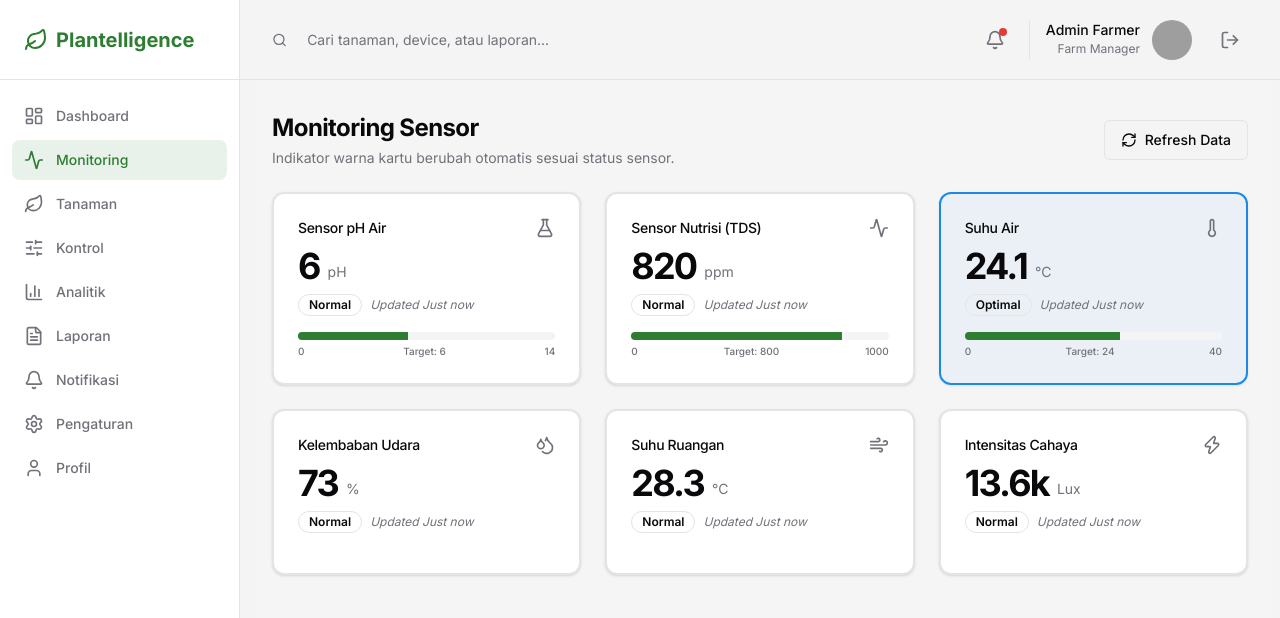
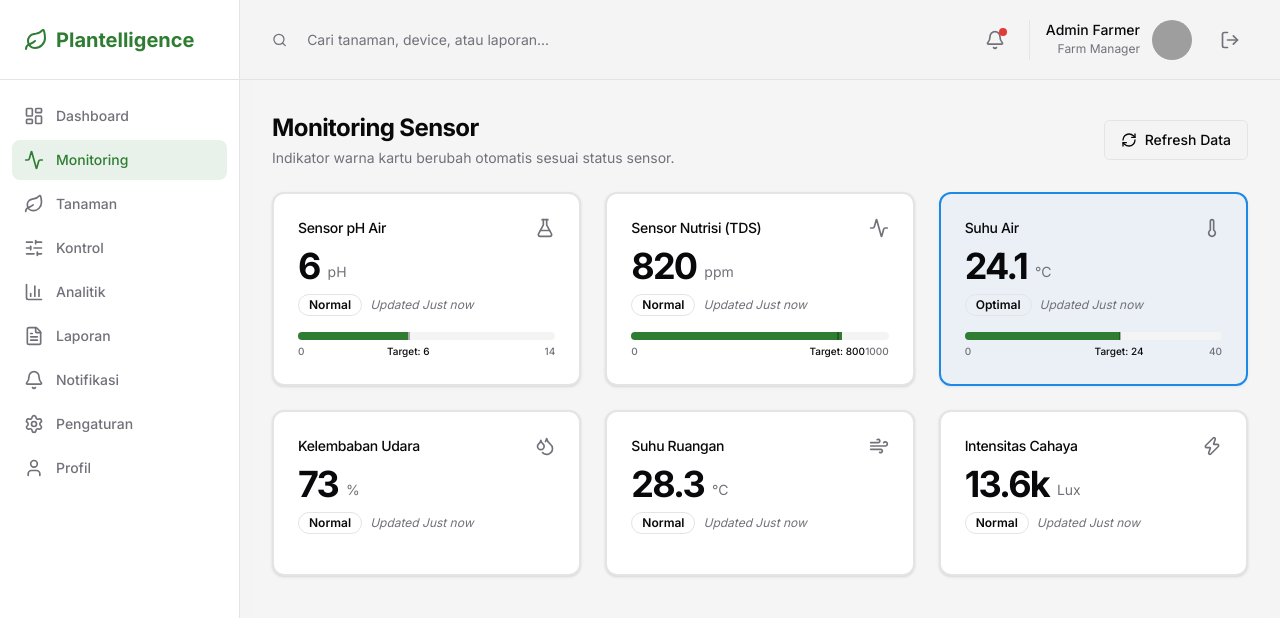
Before and after one commit to frumpfruit/plantelligence, a Next.js app: page /monitoring in a window 1280 px wide. Shown: the top 618 px of the page. Built offline with nearby package versions, Linux system fonts and the light colour scheme; grey boxes are pictures that could not be loaded.

Commit message:
fix: accurate positioning for monitoring target labels and markers

```diff
--- a/src/app/(dashboard)/monitoring/page.tsx
+++ b/src/app/(dashboard)/monitoring/page.tsx
@@ -99,9 +99,16 @@ export default function MonitoringPage() {
                   <span className="text-xs text-muted-foreground italic">Updated {lastUpdate}</span>
                 </div>
 
-                {sensor.target && (
-                  <>
-                    <div className="h-2 w-full bg-muted rounded-full overflow-hidden">
+                {sensor.target && sensor.max && (
+                  <div className="mt-4">
+                    <div className="relative h-2 w-full bg-muted rounded-full overflow-hidden mb-1">
+                      {/* Target Marker Line */}
+                      <div
+                        className="absolute top-0 bottom-0 w-0.5 bg-foreground/30 z-10"
+                        style={{ left: `${(sensor.target / sensor.max) * 100}%` }}
+                      />
+
+                      {/* Current Value Bar */}
                       <motion.div
                         className={cn(
                           "h-full transition-all duration-1000",
@@ -109,15 +116,21 @@ export default function MonitoringPage() {
                           sensor.status === "Warning" ? "bg-warning" : "bg-primary"
                         )}
                         initial={{ width: 0 }}
-                        animate={{ width: `${(parseFloat(String(sensor.val)) / sensor.max) * 100}%` }}
+                        animate={{ width: `${Math.min((parseFloat(String(sensor.val)) / sensor.max) * 100, 100)}%` }}
                       />
                     </div>
-                    <div className="flex justify-between text-[10px] text-muted-foreground mt-1 font-medium">
-                      <span>0</span>
-                      <span>Target: {sensor.target}</span>
-                      <span>{sensor.max}</span>
+
+                    <div className="relative h-4 text-[10px] text-muted-foreground font-medium">
+                      <span className="absolute left-0">0</span>
+                      <span
+                        className="absolute -translate-x-1/2 whitespace-nowrap text-foreground"
+                        style={{ left: `${(sensor.target / sensor.max) * 100}%` }}
+                      >
+                        Target: {sensor.target}
+                      </span>
+                      <span className="absolute right-0">{sensor.max}</span>
                     </div>
-                  </>
+                  </div>
                 )}
               </CardContent>
             </Card>
```
